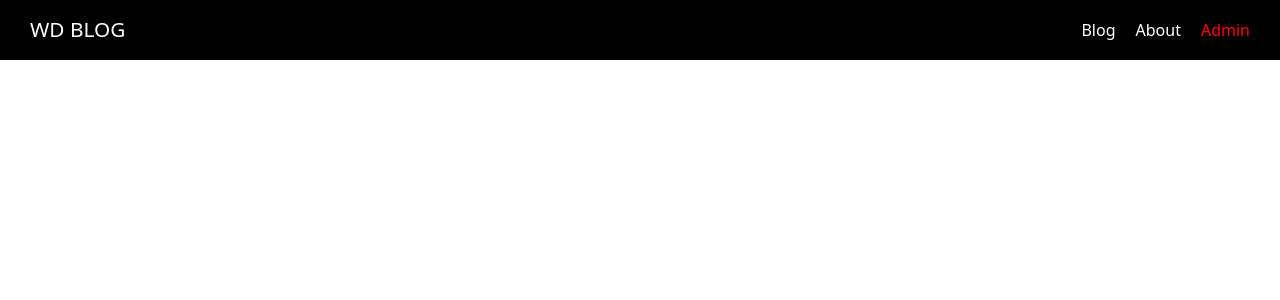
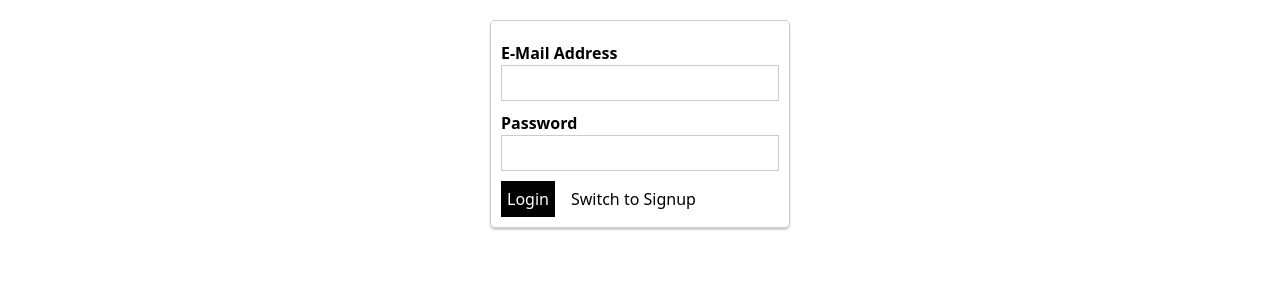
Before and after one commit to yunko1803/vue-practice, a Nuxt app: page /admin/auth in a window 1280 px wide. Shown: the top 300 px of the page. Built offline with nearby package versions, Linux system fonts and the light colour scheme.

Commit message:
Create layout page for admin and error page

```diff
--- /dev/null
+++ b/layouts/admin.vue
@@ -0,0 +1,8 @@
+<template>
+  <div>
+    <Nuxt />
+  </div>
+</template>
+
+<style>
+</style>
--- /dev/null
+++ b/layouts/error.vue
@@ -0,0 +1,22 @@
+<template>
+  <div class="error-page">
+    <h1>Oops, something went wrong!</h1>
+    <p>Back to <a href="/">safety</a>!</p>
+  </div>
+</template>
+
+<style scoped>
+.error-page {
+  text-align: center;
+}
+
+.error-page a {
+  text-decoration: none;
+  color: red;
+}
+
+.error-page a:hover,
+.error-page a:active {
+  color: salmon;
+}
+</style>
--- a/pages/admin/_postId/index.vue
+++ b/pages/admin/_postId/index.vue
@@ -11,6 +11,7 @@
 import AdminPostForm from '@/components/Admin/AdminPostForm.vue'
 
 export default Vue.extend({
+  layout: 'admin',
   components: {
     AdminPostForm
   },
--- a/pages/admin/auth/index.vue
+++ b/pages/admin/auth/index.vue
@@ -0,0 +1,51 @@
+<template>
+  <div class="admin-auth-page">
+    <div class="auth-container">
+      <form>
+        <AppControlInput type="email">E-Mail Address</AppControlInput>
+        <AppControlInput type="password">Password</AppControlInput>
+        <AppButton type="submit">{{ isLogin ? 'Login' : 'Sign Up' }}</AppButton>
+        <AppButton
+          type="button"
+          btn-style="inverted"
+          style="margin-left: 10px"
+          @click="isLogin = !isLogin">Switch to {{ isLogin ? 'Signup' : 'Login' }}</AppButton>
+      </form>
+    </div>
+  </div>
+</template>
+
+<script>
+import AppControlInput from '@/components/UI/AppControlInput'
+import AppButton from '@/components/UI/AppButton'
+
+export default {
+  name: 'AdminAuthPage',
+  layout: 'admin',
+  components: {
+    AppControlInput,
+    AppButton
+  },
+  data() {
+    return {
+      isLogin: true
+    }
+  }
+}
+</script>
+
+<style scoped>
+.admin-auth-page {
+  padding: 20px;
+}
+
+.auth-container {
+  border: 1px solid #ccc;
+  border-radius: 5px;
+  box-shadow: 0 2px 2px #ccc;
+  width: 300px;
+  margin: auto;
+  padding: 10px;
+  box-sizing: border-box;
+}
+</style>
--- a/pages/admin/index.vue
+++ b/pages/admin/index.vue
@@ -1,7 +1,7 @@
 <template>
   <div class="admin-page">
     <section class="new-post">
-      <button @click="$router.push('/admin/new-post')">Create Post</button>
+      <AppButton @click="$router.push('/admin/new-post')">Create Post</AppButton>
     </section>
     <section class="existing-posts">
       <h1>Existing Posts</h1>
@@ -13,10 +13,13 @@
 <script lang="ts">
 import Vue from 'vue'
 import PostList from '@/components/Posts/PostList.vue'
+import AppButton from '@/components/Ui/AppButton.vue'
 
 export default Vue.extend({
+  layout: 'admin',
   components: {
-    PostList
+    PostList,
+    AppButton,
   }
 })
 </script>
--- a/pages/admin/new-post/index.vue
+++ b/pages/admin/new-post/index.vue
@@ -11,6 +11,7 @@
 import AdminPostForm from '@/components/Admin/AdminPostForm.vue'
 
 export default Vue.extend({
+  layout: 'admin',
   components: {
     AdminPostForm
   },
```
